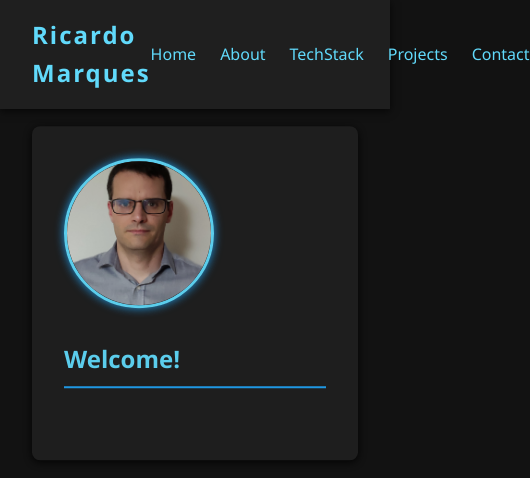
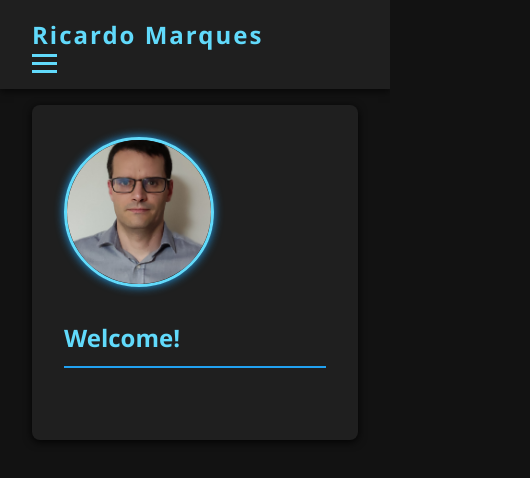
Before and after one commit to RicardoMarques21/portfolio, a React (Create React App) app: page / in a window 390 px wide. Shown: the top 478 px of the page, 530 px wide, since content can reach past the window. Built offline with nearby package versions, Linux system fonts and the light colour scheme.

Commit message:
Added hamburguer to navbar on mobile view

```diff
--- a/src/components/Navbar.js
+++ b/src/components/Navbar.js
@@ -1,18 +1,33 @@
-import React from 'react';
+import React, { useState } from 'react';
 import { Link } from 'react-router-dom';
-import '../styles/Navbar.css'
+import '../styles/Navbar.css';
 
-export default function Navbar() {
+function Navbar() {
+    const [isOpen, setIsOpen] = useState(false);
+
+    const toggleMenu = () => setIsOpen(!isOpen);
+
     return (
         <nav>
             <h1>Ricardo Marques</h1>
-            <ul>
-                <li><Link to="/">Home</Link></li>
-                <li><Link to="/about">About</Link></li>
-                <li><Link to="/techstack">TechStack</Link></li>
-                <li><Link to="/projects">Projects</Link></li>
-                <li><Link to="/contact">Contact</Link></li>
+
+
+            <div className="hamburger" onClick={toggleMenu}>
+                <span className={isOpen ? 'bar open' : 'bar'}></span>
+                <span className={isOpen ? 'bar open' : 'bar'}></span>
+                <span className={isOpen ? 'bar open' : 'bar'}></span>
+            </div>
+
+
+            <ul className={isOpen ? 'nav-links open' : 'nav-links'}>
+                <li><Link to="/" onClick={() => setIsOpen(false)}>Home</Link></li>
+                <li><Link to="/about" onClick={() => setIsOpen(false)}>About</Link></li>
+                <li><Link to="/techstack" onClick={() => setIsOpen(false)}>TechStack</Link></li>
+                <li><Link to="/projects" onClick={() => setIsOpen(false)}>Projects</Link></li>
+                <li><Link to="/contact" onClick={() => setIsOpen(false)}>Contact</Link></li>
             </ul>
         </nav>
     );
 }
+
+export default Navbar;
--- a/src/styles/Navbar.css
+++ b/src/styles/Navbar.css
@@ -1,3 +1,4 @@
+
 nav {
     background: #1f1f1f;
     color: #61dafb;
@@ -33,3 +34,61 @@ nav ul li a:hover {
     color: #21a1f1;
     text-decoration: underline;
 }
+
+.hamburger {
+    display: none;
+    flex-direction: column;
+    cursor: pointer;
+    gap: 5px;
+}
+
+.bar {
+    width: 25px;
+    height: 3px;
+    background-color: #61dafb;
+    transition: all 0.3s ease;
+}
+
+.bar.open:nth-child(1) {
+    transform: rotate(45deg) translate(5px, 5px);
+}
+
+.bar.open:nth-child(2) {
+    opacity: 0;
+}
+
+.bar.open:nth-child(3) {
+    transform: rotate(-45deg) translate(5px, -5px);
+}
+
+@media (max-width: 768px) {
+    .hamburger {
+        display: flex;
+    }
+
+    nav {
+        flex-direction: column;
+        align-items: flex-start;
+    }
+
+    nav ul {
+        flex-direction: column;
+        width: 100%;
+        margin-top: 1rem;
+        display: none;
+    }
+
+    nav ul.open {
+        display: flex;
+    }
+
+    nav ul li {
+        width: 100%;
+    }
+
+    nav ul li a {
+        display: block;
+        width: 100%;
+        padding: 0.5rem 0;
+    }
+}
```
